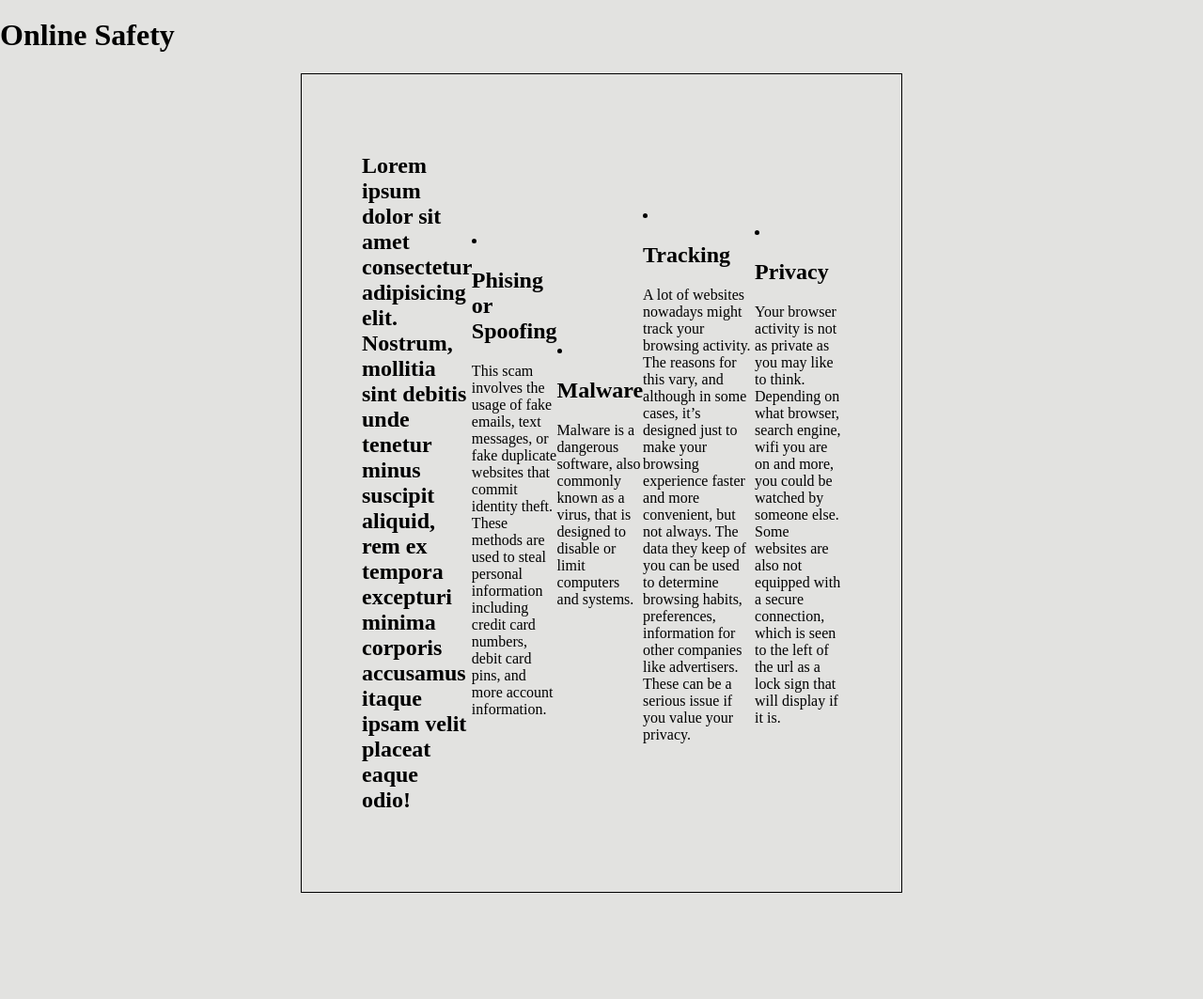
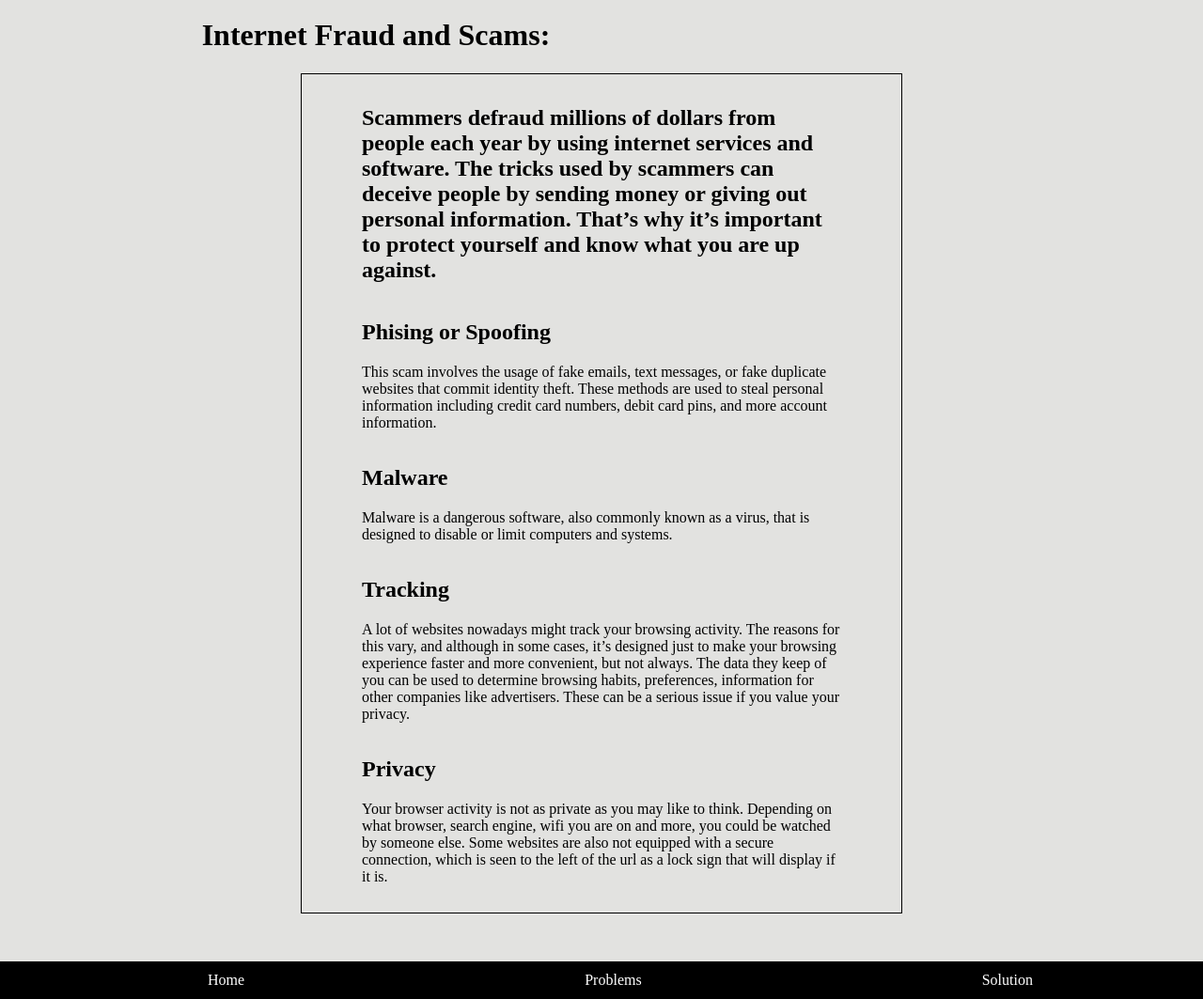
Before and after one commit to AydenArakelian/online-safety, a plain HTML site: page problems.html in a window 1280 px wide. Shown: the part 442-1505 px from the top of the page at 94% size. Before the commit the page ends 1392 px from the top, so only its background shows below. Drawn offline with Linux system fonts and the light colour scheme.

Commit message:
Finished problems page
Finished by Ayden Arakelian (Gabriel was absent so I finished the rest of one page).

```diff
--- a/problems.html
+++ b/problems.html
@@ -24,10 +24,11 @@
             </div>
         </section>
 
-        <h1> Online Safety</h1>
+        <h1 class="content-title">Internet Fraud and Scams:</h1>
 
     <div class="content-container">
-        </ul><h2>Lorem ipsum dolor sit amet consectetur adipisicing elit. Nostrum, mollitia sint debitis unde tenetur minus suscipit aliquid, rem ex tempora excepturi minima corporis accusamus itaque ipsam velit placeat eaque odio!</h2>
+        </ul><h2>Scammers defraud millions of dollars from people each year by using internet services and software. The tricks used by scammers can deceive people by sending money or giving out personal information. That’s why it’s important to protect yourself and know what you are up against.
+        </h2>
         <div class="item1">
             <li><h2>Phising or Spoofing</h2>
 
@@ -51,12 +52,17 @@
             <p>Your browser activity is not as private as you may like to think. Depending on what browser, search engine, wifi you are on and more, you could be watched by someone else. Some websites are also not equipped with a secure connection, which is seen to the left of the url as a lock sign that will display if it is.</p></li>
         </div>
     </ul>
-
-
-
-
     </div>
     </main>
 
+    <footer>
+        <nav>
+            <ul>
+               <li><a href="home.html">Home</a></li>
+               <li><a href="problems.html">Problems</a></li>
+               <li><a href="solutions.html">Solution</a></li>
+           </ul>
+       </nav>
+    </footer>
 </body>
 </html>
--- a/styles.css
+++ b/styles.css
@@ -61,6 +61,18 @@ li a {
     width: 50%;
     align-items: center;
     justify-content:  center;
-    padding: 5%;
+    padding-left: 5%;
+    padding-right: 5%;
+    padding-top: 1%;
+    padding-bottom: 1%;
     margin-left: 25%;
+    flex-direction: column;
+    list-style: none;
+    margin-bottom: 4%;
 }
+
+.content-title {
+    display: flex;
+    justify-content: center;
+    padding-right: 60vh;
+}
```
Also changed, not shown: solutions.html (+17 -1 lines).
